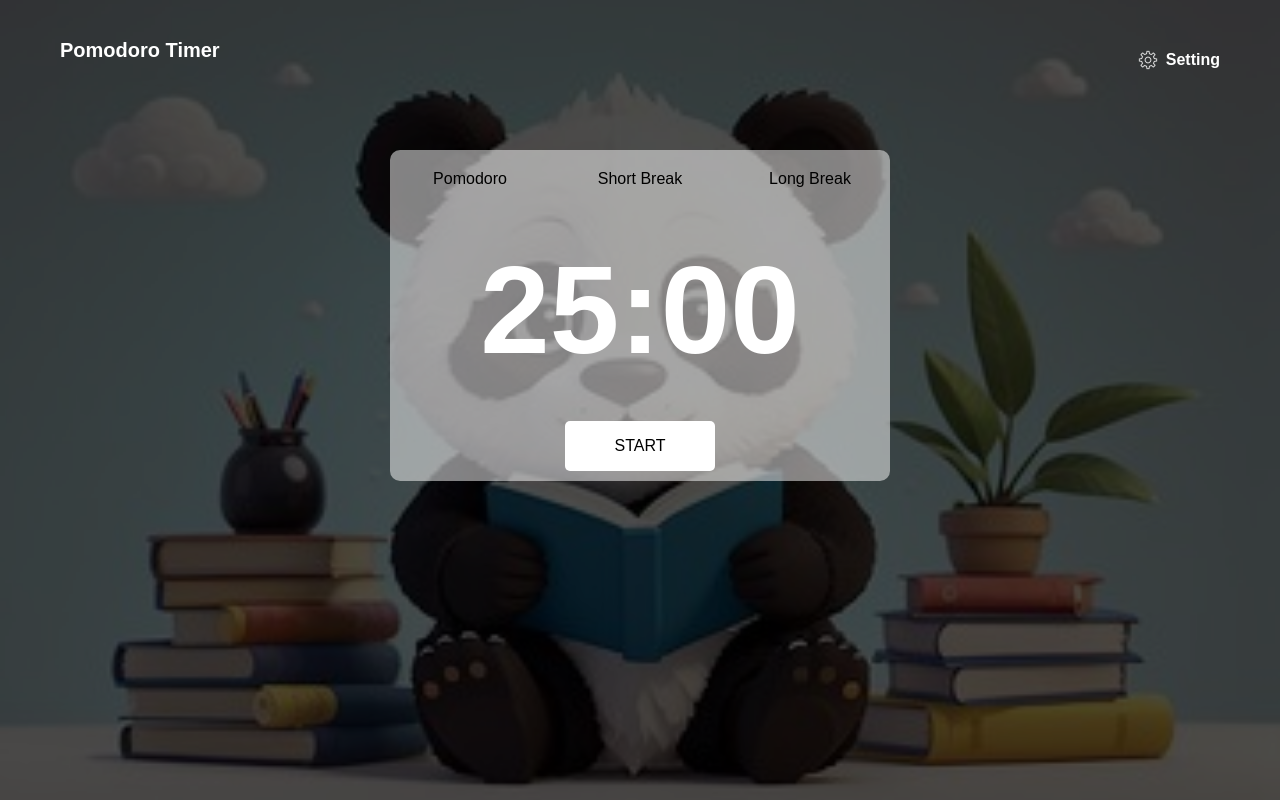
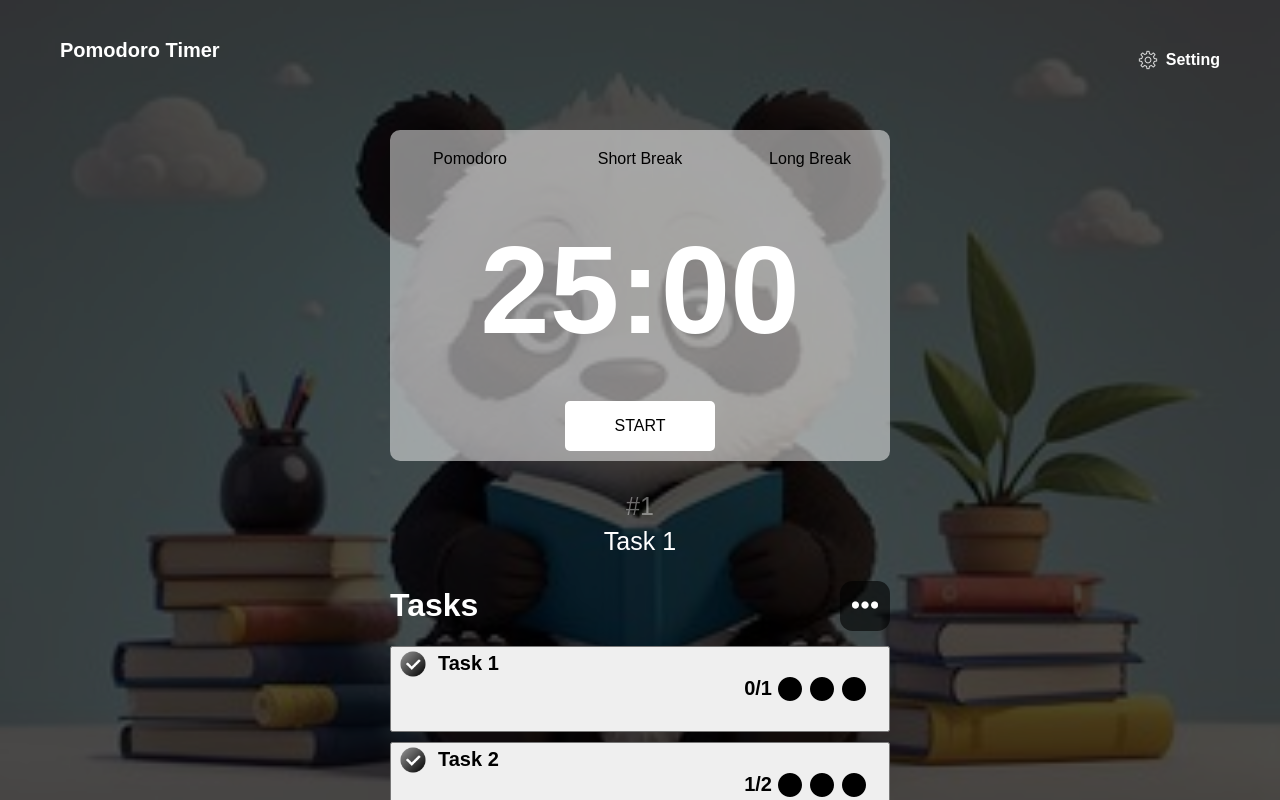
Before and after one commit to MeiRomney/PomodoroTimer, a website: page dist/index.html in a window 1280 px wide. Shown: the top 800 px of the page. Drawn offline with Linux system fonts and the light colour scheme.

Commit message:
Continued with the layout

```diff
--- a/dist/index.html
+++ b/dist/index.html
@@ -23,26 +23,41 @@
         <button id="start">START</button>
     </div>
 
-    <p id="count">#1</p>
-    <p id="task">1</p>
+    <button id="count">#1</button>
+    <p id="task">Task 1</p>
     <div class="tasks">
         <div class="task-header">
-            <h1 id="taskHeader">tasks</h1>
+            <h1 id="taskHeader">Tasks</h1>
             <button id="more"><img src="images/more.png" alt="more"></button>
         </div>
         <div class="task-content">
-            <button id="task1"><img src="images/unchecked.png" alt="unchecked">
-                <p id="content">Task 1</p>
-                <p id="num">0/1</p>
+            <button id="task1">
+                <div class="left">
+                    <img src="images/unchecked.png" alt="unchecked">
+                    <p id="content">Task 1</p>
+                </div>
+                <div class="right">
+                    <p id="num">0/1</p>
+                    <img src="images/moreBlack.png" alt="moreBlack">
+                </div>
             </button>
-            <button id="task2"><img src="images/unchecked.png" alt="unchecked">
-                <p id="content">Task 2</p>
-                <p id="num">1/2</p>
-                <p id="details">Details of the content</p>
+            <button id="task2">
+                <div class="left">
+                    <img src="images/unchecked.png" alt="unchecked">
+                    <p id="content">Task 2</p>
+                </div>
+                <div class="right">
+                    <p id="num">1/2</p>
+                    <img src="images/moreBlack.png" alt="moreBlack">
+                </div>
+                <!-- <p id="details">Details of the content</p> -->
             </button>
         </div>
         <div class="add-task">
-            <button id="addTask"><img src="images/add.png" alt="add">Add Task</button>
+            <button id="addTask">
+                <img src="images/add.png" alt="add">
+                Add Task
+            </button>
         </div>
         <div class="task-footer">Promos: 1/3 Finish At 19:51 (0h)</div>
     </div>
--- a/dist/style.css
+++ b/dist/style.css
@@ -69,12 +69,9 @@ body, html {
     position: relative;
     z-index: 2;
     color: #fff;
-}
-
-.card {
     background: rgba(255, 255, 255, 0.5);
     border-radius: 10px;
-    margin: 50px auto;
+    margin: 30px auto 30px;
     width: 500px;
     display: flex;
     flex-wrap: wrap;
@@ -114,3 +111,110 @@ body, html {
     height: 50px;
     margin: 10px auto;
 }
+
+#count,
+#task {
+    position: relative;
+    text-align: center;
+    color: white;
+    font-size: 25px;
+    margin: 5px;
+}
+
+#count {
+    display: block;
+    margin: 5px auto;
+    background: none;
+    border: none;
+    cursor: pointer;
+    color: rgba(255, 255, 255, 0.4);
+}
+
+.tasks {
+    position: relative;
+    width: 500px;
+    margin: 10px auto;
+}
+.task-header {
+    display: flex;
+    justify-content: space-between;
+    width: 500px;
+}
+#taskHeader {
+    color: white;
+}
+.task-header button {
+    background: rgba(0, 0, 0, 0.6);
+    border: none;
+    border-radius: 25%;
+    width: 50px;
+    height: 50px;
+    margin-top: 15px;
+}
+.task-header button img {
+    width: 30px;
+}
+.task-content {
+    display: flex;
+    flex-direction: column;
+    gap: 10px;
+}
+.task-content p {
+    font-size: 20px;
+}
+.left {
+    display: flex;
+    align-items: center;
+    gap: 10px;
+}
+.task-content button {
+    flex: 1;
+    display: flex;
+    justify-content: space-between;
+    min-height: 80px;
+}
+.left img {
+    width: 30px;
+}
+.right {
+    display: flex;
+    align-items: center;
+    height: 80px;
+    margin-right: 10px;
+}
+#content {
+    margin: 0;
+    font-weight: bold;
+}
+#num {
+    margin: 0;
+    font-weight: bold;
+}
+#right img {
+    width: 30px;
+}
+#details {
+    margin: 0;
+    margin-left: 40px;
+    font-size: 0.9em;
+}
+
+.add-task {
+    margin-top: 10px;
+}
+.add-task button {
+    width: 100%;
+    display: flex;
+    align-items: center;
+    justify-content: center;
+    min-height: 80px;
+    background: rgba(0, 0, 0, 0.6);
+    border: dotted #fff;
+    color: #fff;
+    cursor: pointer;
+}
+.add-task img {
+    width: 40px;
+    height: 40px;
+    padding: 10px;
+}
```
Also changed, not shown: dist/images/moreBlack.png (added).
